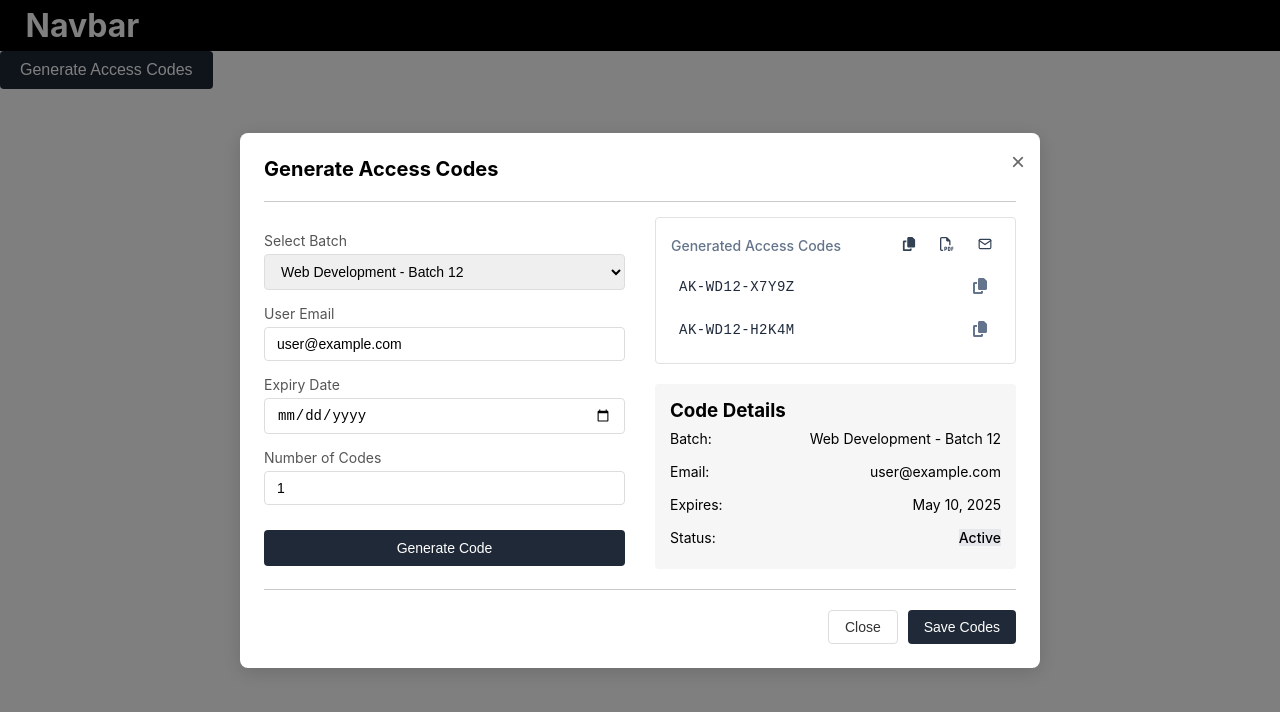
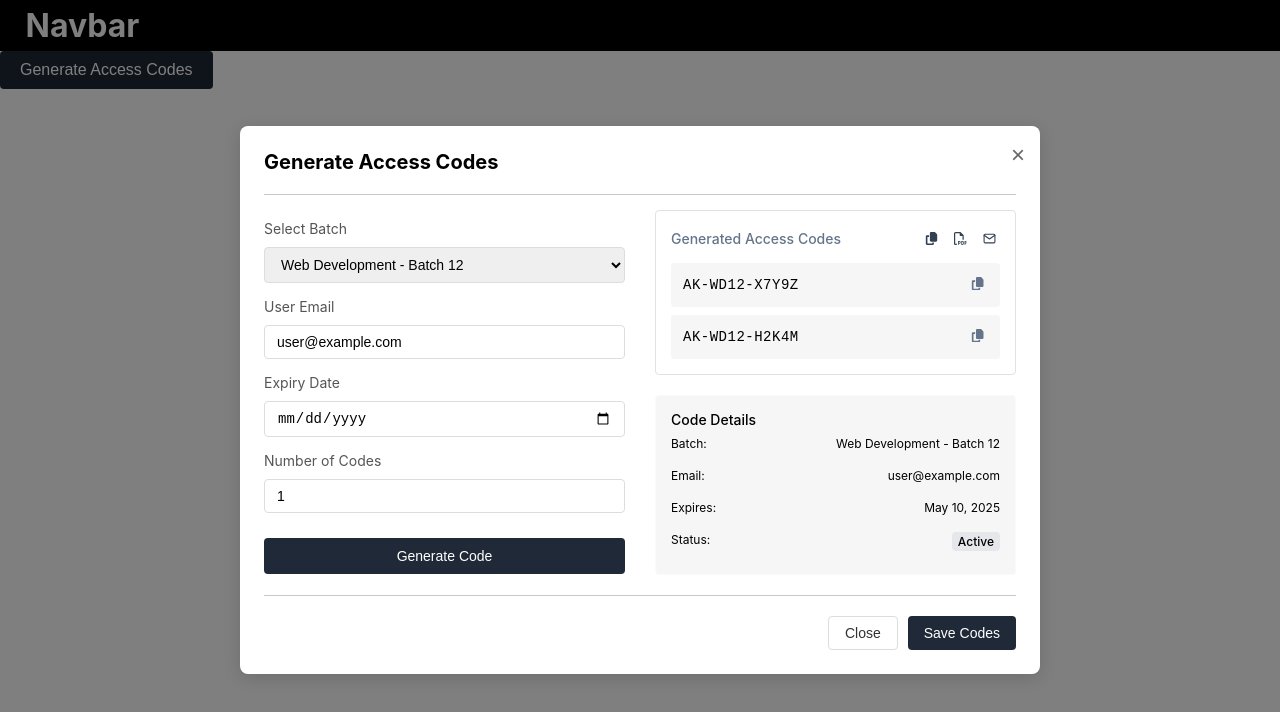
Before and after one commit to AriaRahman1122/aria-app, a Next.js app: page /generate-code in a window 1280 px wide. Both pictures are taken after a click on the button "Generate Access Codes". Shown: the top 712 px of the page. Built offline with nearby package versions, Linux system fonts and the light colour scheme.

Commit message:
update for ui generated access code

```diff
--- a/src/pages/generate-code/index.tsx
+++ b/src/pages/generate-code/index.tsx
@@ -1,6 +1,7 @@
 "use client";
 import { useState, useRef } from "react";
-import styles from "./styles/modal.module.css";
+import modalStyles from '@styles/modal.module.css';
+import pageStyles from '@styles/generateAccessCodePage.module.css';
 import { FiMail, FiCheck } from "react-icons/fi";
 import { FaCopy, FaRegFilePdf } from "react-icons/fa6";
 
@@ -69,41 +70,41 @@ export default function GenerateCodePage() {
     <div>
       <button
         onClick={() => setIsModalOpen(true)}
-        className={styles.openButton}
+        className={pageStyles.openButton}
       >
         Generate Access Codes
       </button>
 
       {isModalOpen && (
-        <div className={styles.modalOverlay}>
-          <div className={styles.modal}>
+        <div className={modalStyles.modalOverlay}>
+          <div className={modalStyles.modal}>
             <button
               onClick={() => setIsModalOpen(false)}
-              className={styles.closeButton}
+              className={modalStyles.closeButton}
             >
               &times;
             </button>
 
-            <h2 className={styles.title}>Generate Access Codes</h2>
-            <div className={styles.divider}></div>
+            <h2 className={modalStyles.modalTitle}>Generate Access Codes</h2>
+            <div className={modalStyles.modalDivider}></div>
 
-            <div className={styles.columnsContainer}>
-              <div className={styles.leftColumn}>
-                <div className={styles.inputGroup}>
+            <div className={modalStyles.modalColumns}>
+              <div className={modalStyles.modalLeftColumn}>
+                <div className={pageStyles.inputGroup}>
                   <label>Select Batch</label>
                   <select
                     value={formData.batch}
                     onChange={(e) =>
                       setFormData({ ...formData, batch: e.target.value })
                     }
-                    className={styles.select}
+                    className={pageStyles.select}
                   >
                     <option>Web Development - Batch 12</option>
                     <option>Data Science - Batch 5</option>
                   </select>
                 </div>
 
-                <div className={styles.inputGroup}>
+                <div className={pageStyles.inputGroup}>
                   <label>User Email</label>
                   <input
                     type="email"
@@ -115,19 +116,18 @@ export default function GenerateCodePage() {
                   />
                 </div>
 
-                <div className={styles.inputGroup}>
+                <div className={pageStyles.inputGroup}>
                   <label>Expiry Date</label>
-                  <div className={styles.dateInputWrapper}>
+                  <div>
                     <input
                       type="date"
                       ref={dateInputRef}
                       onChange={handleDateChange}
-                      className={styles.hiddenDateInput}
                     />
                   </div>
                 </div>
 
-                <div className={styles.inputGroup}>
+                <div className={pageStyles.inputGroup}>
                   <label>Number of Codes</label>
                   <input
                     type="number"
@@ -144,36 +144,36 @@ export default function GenerateCodePage() {
 
                 <button
                   onClick={handleGenerate}
-                  className={styles.generateButton}
+                  className={pageStyles.generateButton}
                 >
                   Generate Code
                 </button>
               </div>
 
-              <div className={styles.rightColumn}>
-                <div className={styles.generatedAccessCodeBox}>
-                  <div className={styles.codesHeader}>
-                    <h3 className={styles.sectionTitle}>
+              <div className={modalStyles.modalRightColumn}>
+                <div className={pageStyles.generatedAccessCodeBox}>
+                  <div className={pageStyles.codesHeader}>
+                    <h3 className={pageStyles.sectionTitle}>
                       Generated Access Codes
                     </h3>
-                    <div className={styles.codeActions}>
+                    <div className={pageStyles.codeActions}>
                       <button
                         onClick={copyAllCodes}
-                        className={styles.actionButton}
+                        className={pageStyles.actionButton}
                         title="Copy all codes"
                       >
                         {allCopied ? <FiCheck /> : <FaCopy />}
                       </button>
                       <button
                         onClick={downloadPDF}
-                        className={styles.actionButton}
+                        className={pageStyles.actionButton}
                         title="Download PDF"
                       >
                         <FaRegFilePdf />
                       </button>
                       <button
                         onClick={sendEmail}
-                        className={styles.actionButton}
+                        className={pageStyles.actionButton}
                         title="Send email"
                       >
                         <FiMail />
@@ -181,13 +181,13 @@ export default function GenerateCodePage() {
                     </div>
                   </div>
 
-                  <div className={styles.codeList}>
+                  <div className={pageStyles.codeList}>
                     {codes.map((code, i) => (
-                      <div key={i} className={styles.codeItem}>
-                        <span className={styles.codeText}>{code}</span>
+                      <div key={i} className={pageStyles.codeItem}>
+                        <span className={pageStyles.codeText}>{code}</span>
                         <button
                           onClick={() => copyCode(code, i)}
-                          className={styles.copyButton}
+                          className={pageStyles.copyButton}
                           title="Copy code"
                         >
                           {copiedIndex === i ? <FiCheck /> : <FaCopy />}
@@ -197,19 +197,19 @@ export default function GenerateCodePage() {
                   </div>
                 </div>
 
-                <div className={styles.codeDetailsBox}>
-                  <h3 className={styles.sectionTitleCodeDetails}>
+                <div className={pageStyles.codeDetailsBox}>
+                  <h3 className={pageStyles.sectionTitleCodeDetails}>
                     Code Details
                   </h3>
-                  <div className={styles.detailRow}>
+                  <div className={pageStyles.detailRow}>
                     <span>Batch:</span>
                     <span>{formData.batch}</span>
                   </div>
-                  <div className={styles.detailRow}>
+                  <div className={pageStyles.detailRow}>
                     <span>Email:</span>
                     <span>{formData.email}</span>
                   </div>
-                  <div className={styles.detailRow}>
+                  <div className={pageStyles.detailRow}>
                     <span>Expires:</span>
                     <span>
                       {new Date(
@@ -221,24 +221,24 @@ export default function GenerateCodePage() {
                       })}
                     </span>
                   </div>
-                  <div className={styles.detailRow}>
+                  <div className={pageStyles.detailRow}>
                     <span>Status:</span>
-                    <span className={styles.activeStatus}>Active</span>
+                    <span className={pageStyles.activeStatus}>Active</span>
                   </div>
                 </div>
               </div>
             </div>
 
-            <div className={styles.divider}></div>
+            <div className={modalStyles.modalDivider}></div>
 
-            <div className={styles.buttonGroup}>
+            <div className={modalStyles.modalButtonGroup}>
               <button
                 onClick={() => setIsModalOpen(false)}
-                className={styles.secondaryButton}
+                className={modalStyles.secondaryButton}
               >
                 Close
               </button>
-              <button className={styles.primaryButton}>Save Codes</button>
+              <button className={modalStyles.primaryButton}>Save Codes</button>
             </div>
           </div>
         </div>
--- /dev/null
+++ b/src/styles/generateAccessCodePage.module.css
@@ -0,0 +1,192 @@
+/* For Opened Button */
+.openButton {
+    padding: 10px 20px;
+    background: #1f2937;
+    color: white;
+    border: none;
+    border-radius: 4px;
+    font-size: 16px;
+    cursor: pointer;
+  }
+
+/* Specific Form Styles */
+.inputGroup {
+    margin-bottom: 15px;
+  }
+
+  .inputGroup label {
+    display: block;
+    margin: 10px 0;
+    font-size: 14px;
+    color: #555;
+  }
+
+  .inputGroup input,
+  .inputGroup select {
+    width: 100%;
+    padding: 8px 12px;
+    border: 1px solid #ddd;
+    border-radius: 4px;
+    font-size: 14px;
+  }
+
+  .generateButton {
+    width: 100%;
+    padding: 10px;
+    background: #1f2937;
+    color: white;
+    border: none;
+    border-radius: 4px;
+    font-size: 14px;
+    cursor: pointer;
+    margin-top: 10px;
+  }
+
+  /* Generated Access Code Section */
+  .generatedAccessCodeBox {
+    border: 1px solid #e4e1e1;
+    border-radius: 4px;
+    padding: 15px;
+  }
+
+  .codesHeader {
+    display: flex;
+    justify-content: space-between;
+    align-items: center;
+    margin-bottom: 12px;
+  }
+
+  .sectionTitle {
+    font-size: 14px;
+    font-weight: 500;
+    color: #64748b;
+    margin: 0;
+  }
+
+  .codeActions {
+    display: flex;
+    gap: 8px;
+  }
+
+  .actionButton {
+    display: flex;
+    align-items: center;
+    gap: 4px;
+    background: white;
+    border: 1px #e2e8f0;
+    padding: 6px 4px;
+    font-size: 13px;
+    color: #334155;
+    cursor: pointer;
+    transition: all 0.2s;
+  }
+
+  .actionButton:hover {
+    background: #f1f5f9;
+  }
+
+  .codeList {
+    display: flex;
+    flex-direction: column;
+    gap: 8px;
+  }
+
+  .codeItem {
+    display: flex;
+    justify-content: space-between;
+    align-items: center;
+    padding: 10px 12px;
+    background: #f6f6f7;
+    border: 1px #e2e8f0;
+    border-radius: 4px;
+    font-family: 'Roboto Mono', monospace;
+    font-size: 14px;
+    color: #000;
+  }
+
+  .codeText {
+    letter-spacing: 0.5px;
+  }
+
+  .copyButton {
+    background: none;
+    border: none;
+    color: #64748b;
+    cursor: pointer;
+    padding: 4px;
+    border-radius: 4px;
+    transition: all 0.2s;
+  }
+
+  .copyButton:hover {
+    color: #334155;
+    background: #f1f5f9;
+  }
+
+  /* Code Details Section */
+  .codeDetailsBox {
+    background: #f6f6f7;
+    border: 1px solid #f9fafb;
+    border-radius: 4px;
+    padding: 15px;
+  }
+
+  .sectionTitleCodeDetails {
+    font-size: 14px;
+    font-weight: 500;
+    color: #000;
+    margin: 0;
+  }
+
+  .detailRow {
+    display: flex;
+    justify-content: space-between;
+    padding: 8px 0;
+    border-bottom: 1px solid #f5f5f5;
+    font-size: 12px;
+  }
+
+  .detailRow:last-child {
+    border-bottom: none;
+  }
+
+  .activeStatus {
+    background: #E5E7EB;
+    color: #000;
+    font-weight: 500;
+    padding: 2px 6px;
+    border-radius: 4px;
+  }
+
+  /* Date Picker Styles */
+  .dateInputContainer {
+    position: relative;
+    display: flex;
+    align-items: center;
+  }
+
+  .dateTextInput {
+    flex: 1;
+    padding: 8px 12px;
+    border: 1px solid #ddd;
+    border-radius: 4px;
+    font-size: 14px;
+  }
+
+  .datePickerButton {
+    background: none;
+    border: none;
+    cursor: pointer;
+    font-size: 18px;
+    margin-left: 8px;
+    padding: 4px;
+    color: #666;
+  }
+
+  .hiddenDatePicker {
+    position: absolute;
+    opacity: 0;
+    width: 1px;
+    height: 1px;
+    pointer-events: none;
+  }
--- /dev/null
+++ b/src/styles/modal.module.css
@@ -0,0 +1,94 @@
+/* Base Modal Structure */
+.modalOverlay {
+    position: fixed;
+    top: 0;
+    left: 0;
+    right: 0;
+    bottom: 0;
+    background: rgba(0,0,0,0.5);
+    display: flex;
+    justify-content: center;
+    align-items: center;
+    z-index: 1000;
+  }
+
+  .modal {
+    background: white;
+    border-radius: 8px;
+    width: 90%;
+    max-width: 800px;
+    padding: 24px;
+    box-shadow: 0 4px 20px rgba(0,0,0,0.15);
+    position: relative;
+  }
+
+  .closeButton {
+    position: absolute;
+    top: 15px;
+    right: 15px;
+    background: none;
+    border: none;
+    font-size: 24px;
+    cursor: pointer;
+    color: #666;
+  }
+
+  .modalTitle {
+    font-family: inter, sans-serif;
+    font-size: 20px;
+    margin-bottom: 20px;
+    color: #000;
+  }
+
+  .modalDivider {
+    height: 1px;
+    background-color: #cac9c9;
+    margin: 15px 0;
+  }
+
+  /* Two Column Layout (Reusable) */
+  .modalColumns {
+    display: flex;
+    gap: 30px;
+    margin-bottom: 20px;
+  }
+
+  .modalLeftColumn {
+    flex: 1;
+    min-width: 300px;
+  }
+
+  .modalRightColumn {
+    flex: 1;
+    display: flex;
+    flex-direction: column;
+    gap: 20px;
+  }
+
+  /* Generic Button Styles */
+  .modalButtonGroup {
+    display: flex;
+    justify-content: flex-end;
+    gap: 10px;
+    margin-top: 20px;
+  }
+
+  .primaryButton {
+    padding: 8px 16px;
+    background: #1f2937;
+    color: white;
+    border: none;
+    border-radius: 4px;
+    font-size: 14px;
+    cursor: pointer;
+  }
+
+  .secondaryButton {
+    padding: 8px 16px;
+    background: white;
+    color: #333;
+    border: 1px solid #ddd;
+    border-radius: 4px;
+    font-size: 14px;
+    cursor: pointer;
+  }
--- a/tsconfig.json
+++ b/tsconfig.json
@@ -15,7 +15,8 @@
     "jsx": "preserve",
     "incremental": true,
     "paths": {
-      "@/*": ["./src/*"]
+      "@/*": ["./src/*"],
+      "@styles/*": ["./src/styles/*"],
     }
   },
   "include": ["next-env.d.ts", "**/*.ts", "**/*.tsx"],
```
